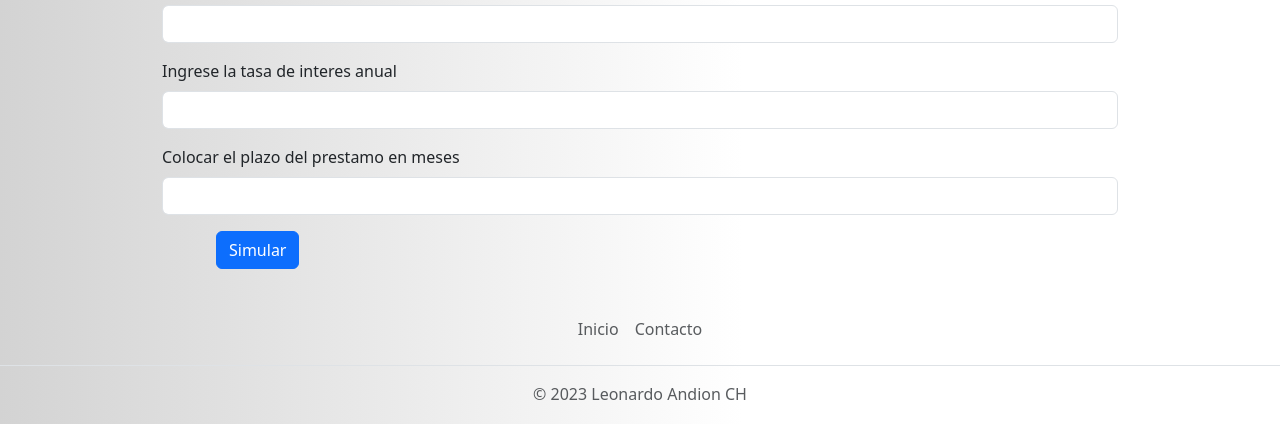
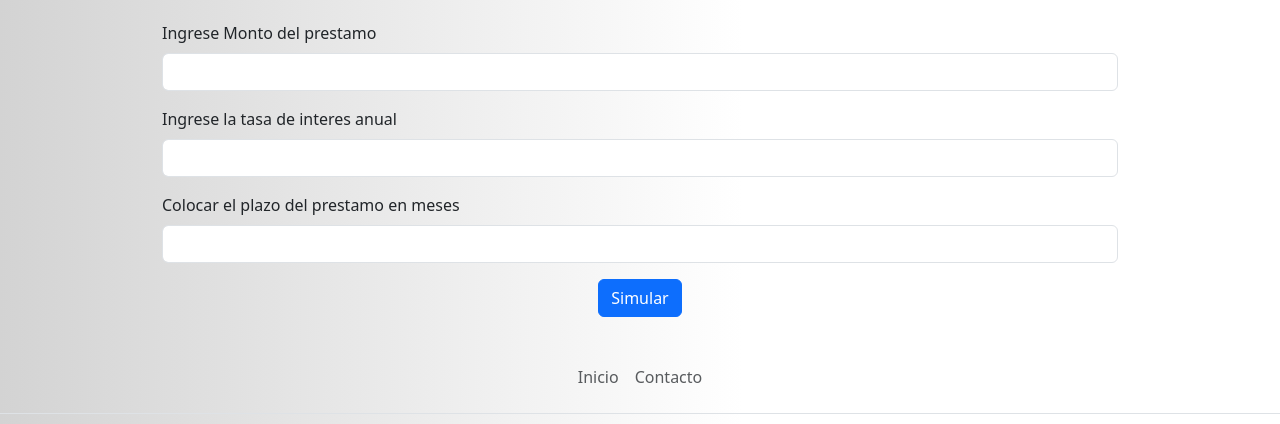
Before and after one commit to LeoAndion/preEntrega2AndionJS, a plain HTML site: page index.html in a window 1280 px wide. Both pictures are taken after typing "Sample", "Sample", "Sample" into the empty fields and a click on the button "Ingresar". Shown: the part 107-531 px from the top of the page. Drawn offline with nearby package versions, Linux system fonts and the light colour scheme.

Commit message:
Anadi saltos de pagina y centrar un btn

```diff
--- a/index.html
+++ b/index.html
@@ -38,6 +38,7 @@
         <div class="text-center">
             ¡Bienvenido al simulador de prestamo!
         </div>
+        <br>
 
         <form id="datosUser" class="row g-3 justify-content-center" onsubmit="return validarUser()">
             <div class="col-md-7">
@@ -62,6 +63,8 @@
 <div id="mostrarDatosPruebaFor" class="text-center "></div>
 
 <div id="datosPrestamo" class="oculto">
+  <br>
+
           <form  class="row g-3 justify-content-center" onsubmit="return validarPrestamo()">
             <div class="col-md-9 ">
               <label for="inputMonto" class="form-label">Ingrese Monto del prestamo </label>
@@ -76,7 +79,7 @@
               <input type="text" class="form-control" id="inputPlazo">
             </div>
 
-            <div class="col-8">
+            <div class="col-8 text-center">
               <button type="submit" class="btn btn-primary">Simular</button>
             </div>
           </form>
```
